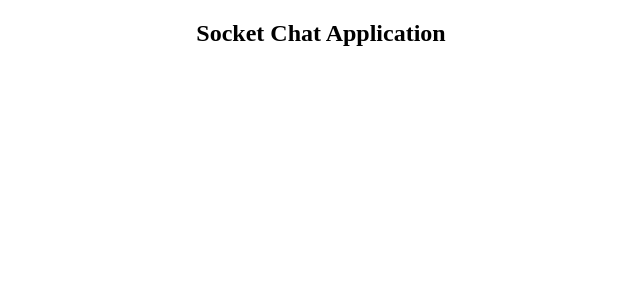
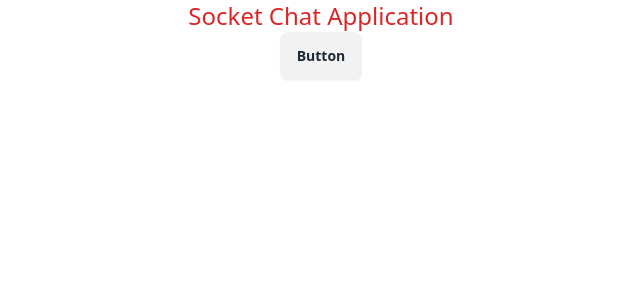
Before and after one commit to abir14016/socket-chat, a React (Create React App) app in the folder client/: page / in a window 1280 px wide. Shown: the top 300 px of the page, without its empty margins (319-959 px from the left). Built offline with nearby package versions, Linux system fonts and the light colour scheme; no server answers.

Commit message:
setting up tailwind css and daisyUI

```diff
--- a/client/package.json
+++ b/client/package.json
@@ -35,5 +35,9 @@
       "last 1 firefox version",
       "last 1 safari version"
     ]
+  },
+  "devDependencies": {
+    "daisyui": "^4.7.3",
+    "tailwindcss": "^3.4.1"
   }
 }
--- a/client/src/App.css
+++ b/client/src/App.css
@@ -36,3 +36,7 @@
     transform: rotate(360deg);
   }
 }
+
+@tailwind base;
+@tailwind components;
+@tailwind utilities;
--- a/client/src/App.js
+++ b/client/src/App.js
@@ -2,12 +2,12 @@ import './App.css';
 import io from "socket.io-client";
 
 const socket = io.connect("http://localhost:3001");
-console.log(socket)
 
 function App() {
   return (
     <div className="App">
-      <h2>Socket Chat Application</h2>
+      <h2 className='text-2xl text-red-600'>Socket Chat Application</h2>
+      <button className="btn">Button</button>
     </div>
   );
 }
--- /dev/null
+++ b/client/tailwind.config.js
@@ -0,0 +1,11 @@
+/** @type {import('tailwindcss').Config} */
+module.exports = {
+  daisyui: {
+    themes: ["light"],
+  },
+  content: ["./src/**/*.{html,js}"],
+  theme: {
+    extend: {},
+  },
+  plugins: [require("daisyui")],
+}
```
Also changed, not shown: 2 other files (tests, documents, lock files or other folders).
